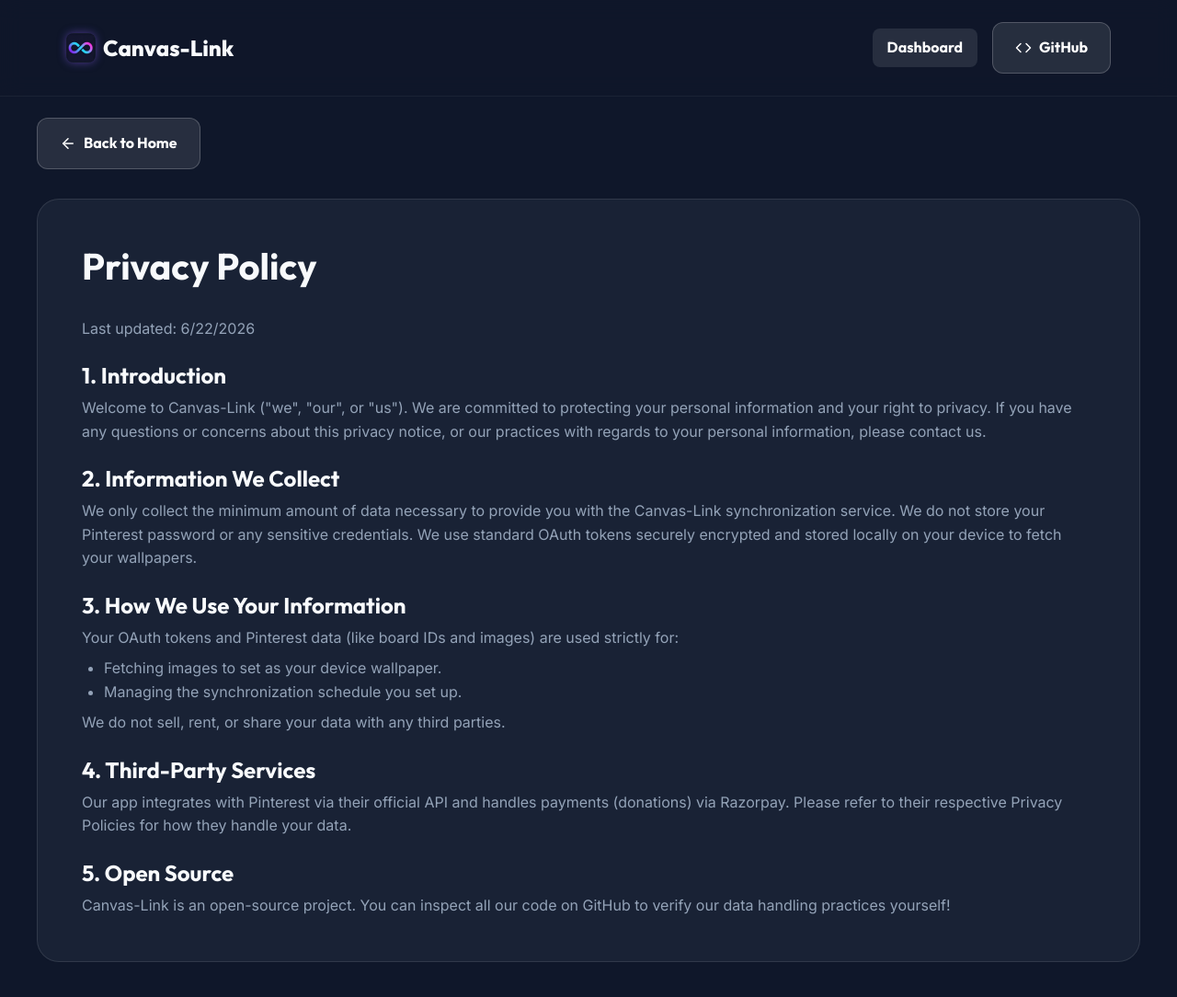
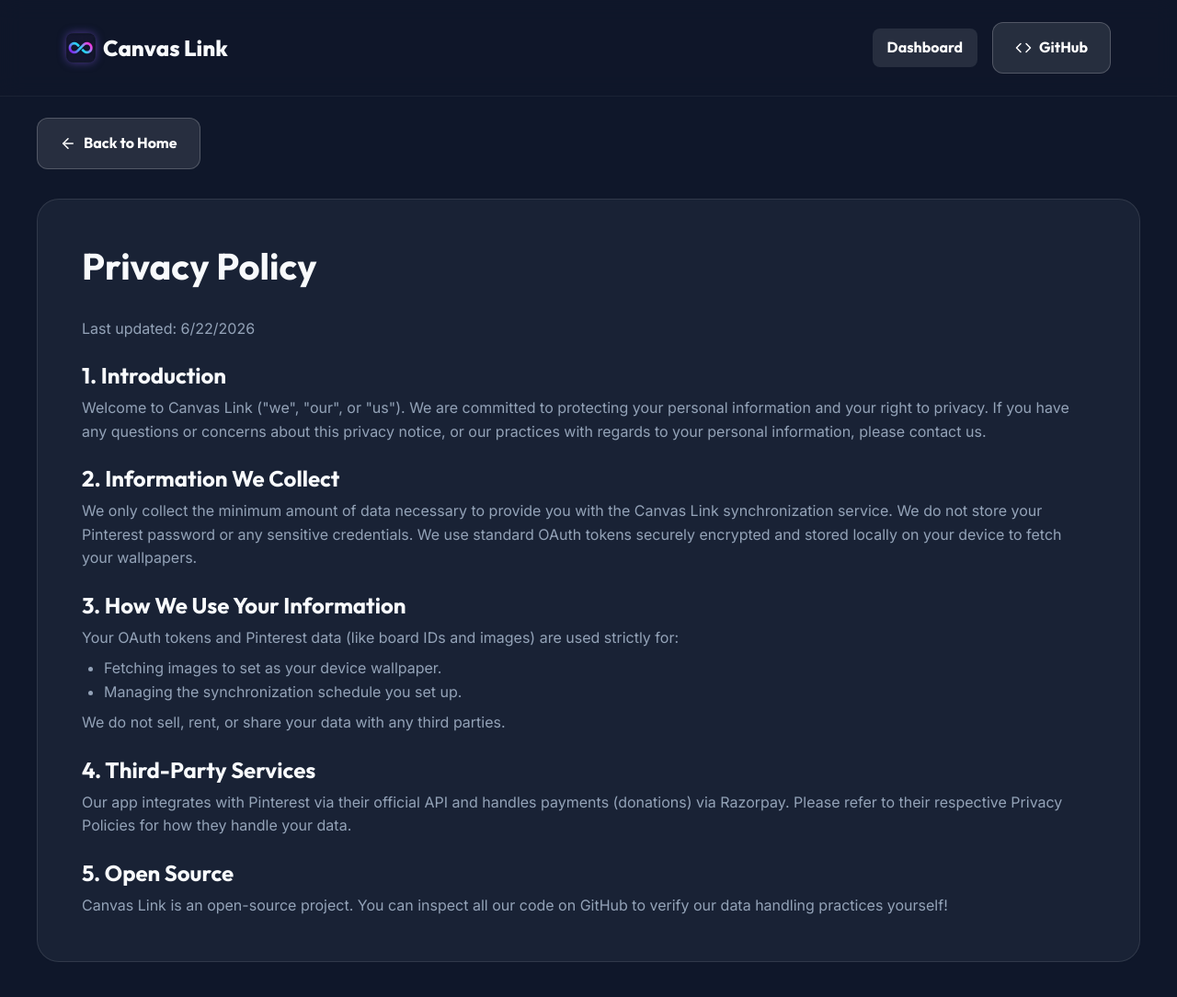
Before and after one commit to Ezaz777/Canvas-Link, a React (Vite) app in the folder landing-page/: page /privacy in a window 1280 px wide. Shown: the top 1084 px of the page at 92% size. Built offline with nearby package versions, Linux system fonts and the light colour scheme.

Commit message:
fix: rename Canvas-Link to Canvas Link in UI text

```diff
--- a/landing-page/index.html
+++ b/landing-page/index.html
@@ -4,7 +4,7 @@
     <meta charset="UTF-8" />
     <link rel="icon" type="image/png" href="/logo.png" />
     <meta name="viewport" content="width=device-width, initial-scale=1.0" />
-    <title>Canvas-Link | Your Daily Pinterest Wallpaper Sync</title>
+    <title>Canvas Link | Your Daily Pinterest Wallpaper Sync</title>
 
     <!-- SEO Meta Tags -->
     <meta name="description" content="A seamless, cross-platform wallpaper synchronization system that brings your favorite Pinterest boards right to your screens every single day." />
--- a/landing-page/src/App.jsx
+++ b/landing-page/src/App.jsx
@@ -103,9 +103,9 @@
       <section className="section why-section">
         <div className="container why-grid">
           <div>
-            <h2 style={{ fontSize: '2.5rem', marginBottom: '1.5rem' }}>Why choose <br/><span className="text-gradient">Canvas-Link?</span></h2>
+            <h2 style={{ fontSize: '2.5rem', marginBottom: '1.5rem' }}>Why choose <br/><span className="text-gradient">Canvas Link?</span></h2>
             <p className="feature-desc" style={{ fontSize: '1.125rem', marginBottom: '2rem' }}>
-              Unlike other wallpaper apps that bombard you with ads or drain your device resources, Canvas-Link is entirely open-source, lightweight, and focused purely on bringing you joy.
+              Unlike other wallpaper apps that bombard you with ads or drain your device resources, Canvas Link is entirely open-source, lightweight, and focused purely on bringing you joy.
             </p>
             <ul style={{ listStyle: 'none', display: 'flex', flexDirection: 'column', gap: '1rem' }}>
               <li style={{ display: 'flex', gap: '1rem', alignItems: 'center' }}>
@@ -139,9 +139,9 @@
           <div>
             <div className="nav-brand" style={{ fontSize: '1.2rem', marginBottom: '0.5rem' }}>
               <img src="/logo.png" alt="Logo" style={{ width: 24, height: 24, borderRadius: '6px' }} />
-              <span>Canvas-Link</span>
+              <span>Canvas Link</span>
             </div>
-            <p>© {new Date().getFullYear()} Canvas-Link. All rights reserved.</p>
+            <p>© {new Date().getFullYear()} Canvas Link. All rights reserved.</p>
           </div>
 
           <div style={{ display: 'flex', gap: '1.5rem', alignItems: 'center' }}>
@@ -171,7 +171,7 @@
         <div className="container">
           <div className="nav-brand">
             <img src="/logo.png" alt="Logo" style={{ width: 32, height: 32, borderRadius: '8px', boxShadow: '0 0 10px rgba(139, 92, 246, 0.5)' }} />
-            <Link to="/" style={{ color: 'inherit' }}>Canvas-Link</Link>
+            <Link to="/" style={{ color: 'inherit' }}>Canvas Link</Link>
           </div>
           <div style={{ display: 'flex', gap: '1rem', alignItems: 'center' }}>
             <Link to="/dashboard" className="btn" style={{ background: 'rgba(255,255,255,0.1)', color: '#fff', padding: '8px 16px', borderRadius: '8px', textDecoration: 'none', fontWeight: '600' }}>
--- a/landing-page/src/Dashboard.jsx
+++ b/landing-page/src/Dashboard.jsx
@@ -89,7 +89,7 @@
           >
             <h2 style={{ marginBottom: '1.5rem', fontSize: '2rem' }}>Welcome Back</h2>
             <p className="feature-desc" style={{ marginBottom: '2rem' }}>
-              Paste your JWT token to access your Canvas-Link dashboard and manage your Pinterest boards.
+              Paste your JWT token to access your Canvas Link dashboard and manage your Pinterest boards.
             </p>
             <form onSubmit={handleLogin}>
               <input
--- a/landing-page/src/PrivacyPolicy.jsx
+++ b/landing-page/src/PrivacyPolicy.jsx
@@ -31,12 +31,12 @@
 
           <section>
             <h2 style={{ color: 'var(--color-text)', marginBottom: '0.5rem' }}>1. Introduction</h2>
-            <p>Welcome to Canvas-Link ("we", "our", or "us"). We are committed to protecting your personal information and your right to privacy. If you have any questions or concerns about this privacy notice, or our practices with regards to your personal information, please contact us.</p>
+            <p>Welcome to Canvas Link ("we", "our", or "us"). We are committed to protecting your personal information and your right to privacy. If you have any questions or concerns about this privacy notice, or our practices with regards to your personal information, please contact us.</p>
           </section>
 
           <section>
             <h2 style={{ color: 'var(--color-text)', marginBottom: '0.5rem' }}>2. Information We Collect</h2>
-            <p>We only collect the minimum amount of data necessary to provide you with the Canvas-Link synchronization service. We do not store your Pinterest password or any sensitive credentials. We use standard OAuth tokens securely encrypted and stored locally on your device to fetch your wallpapers.</p>
+            <p>We only collect the minimum amount of data necessary to provide you with the Canvas Link synchronization service. We do not store your Pinterest password or any sensitive credentials. We use standard OAuth tokens securely encrypted and stored locally on your device to fetch your wallpapers.</p>
           </section>
 
           <section>
@@ -56,7 +56,7 @@
 
           <section>
             <h2 style={{ color: 'var(--color-text)', marginBottom: '0.5rem' }}>5. Open Source</h2>
-            <p>Canvas-Link is an open-source project. You can inspect all our code on GitHub to verify our data handling practices yourself!</p>
+            <p>Canvas Link is an open-source project. You can inspect all our code on GitHub to verify our data handling practices yourself!</p>
           </section>
         </div>
       </div>
```
